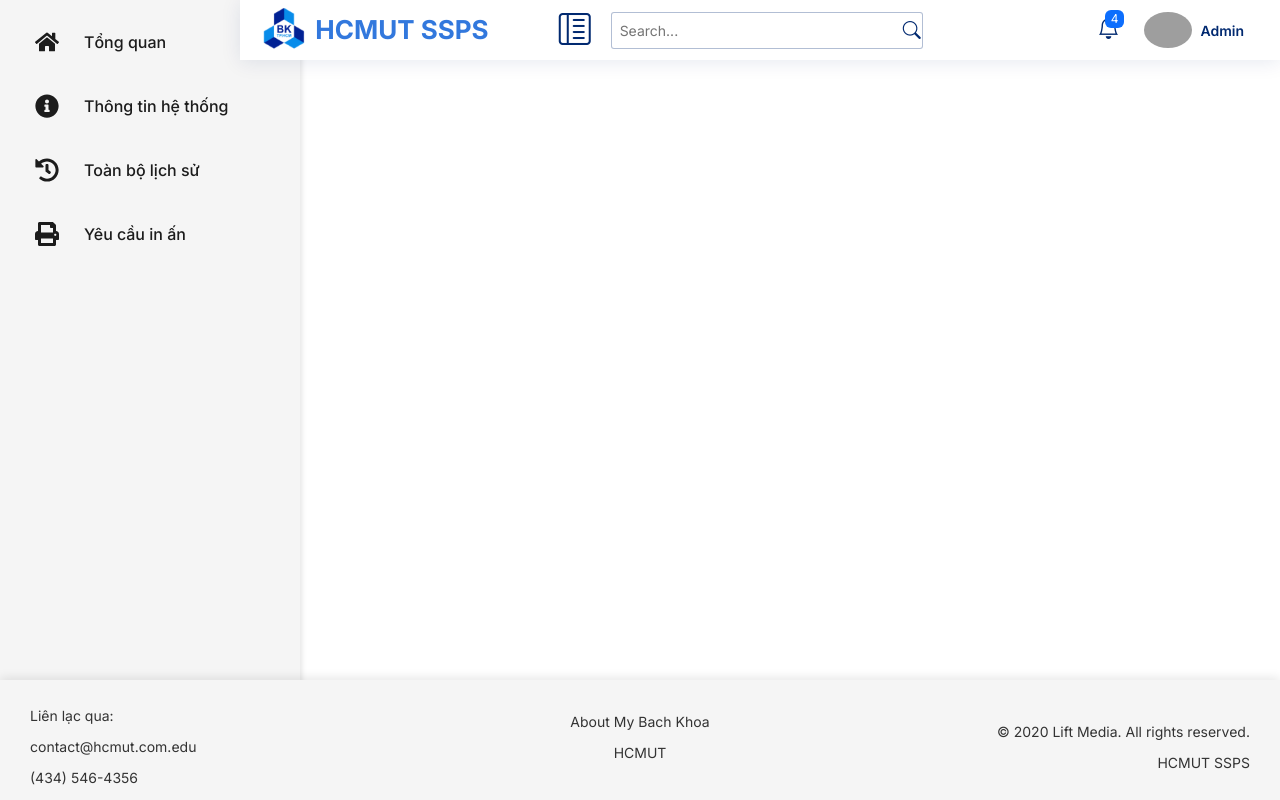
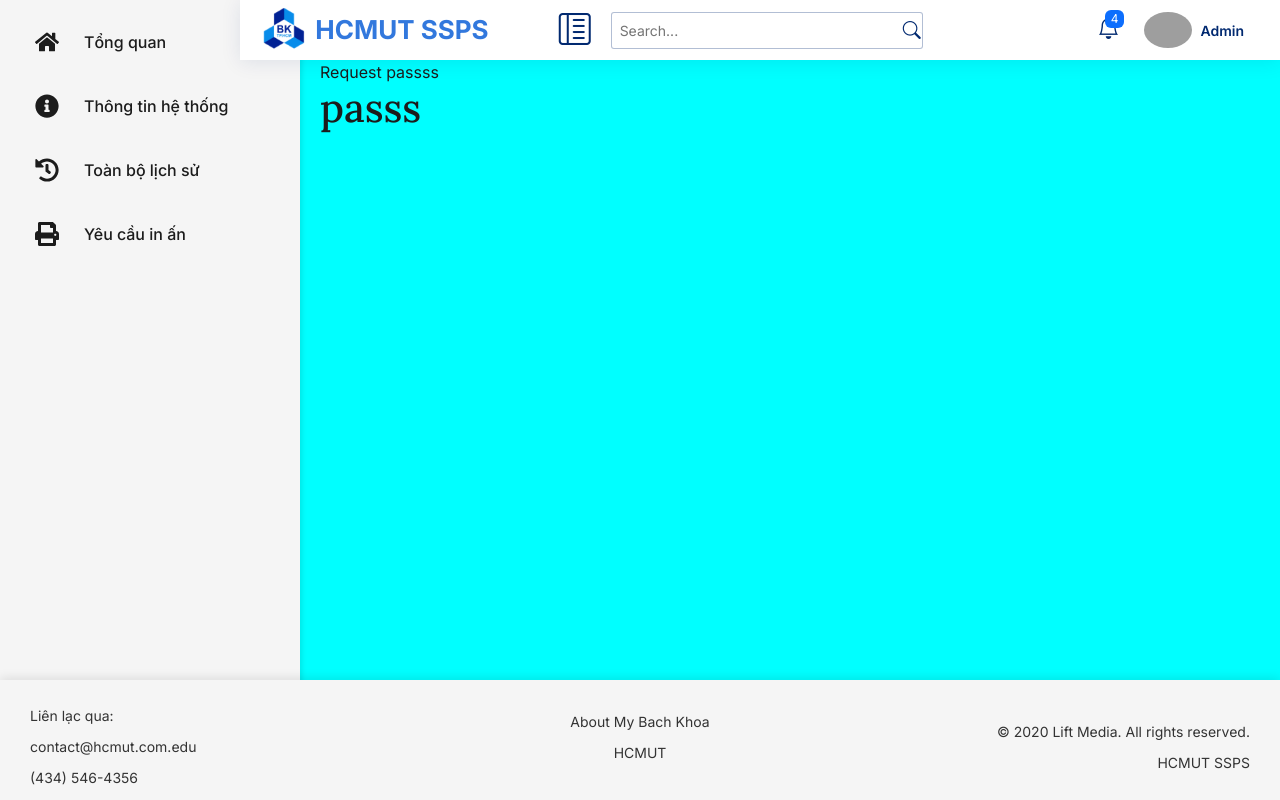
Before and after one commit to Allen314159/SPSS_SPSO, a React (Create React App) app: page /yeucau in a window 1280 px wide. Built offline with nearby package versions, Linux system fonts and the light colour scheme; grey boxes are pictures that could not be loaded.

Commit message:
add sidebar and footer

```diff
--- a/src/App.css
+++ b/src/App.css
@@ -53,8 +53,10 @@ Layout
 
 .main-content {
   flex: 1;
-  margin-left: 250px; /* Adjust based on sidebar width */
+  margin-top: 40px;
+  margin-left: 300px; /* Adjust based on sidebar width */
   padding: 20px;
+  background-color: aqua;
 }
 
 .container {
--- a/src/Components/Request/Request.jsx
+++ b/src/Components/Request/Request.jsx
@@ -2,12 +2,12 @@ import React from 'react'
 
 const Request = () => {
   return (
-    <div>Request
+    <div>
+          <div>Request   passss</div>
+          <h1> passs</h1>
 
+    </div>
 
-
-
-        fulllllll</div>
   )
 }
 
```
